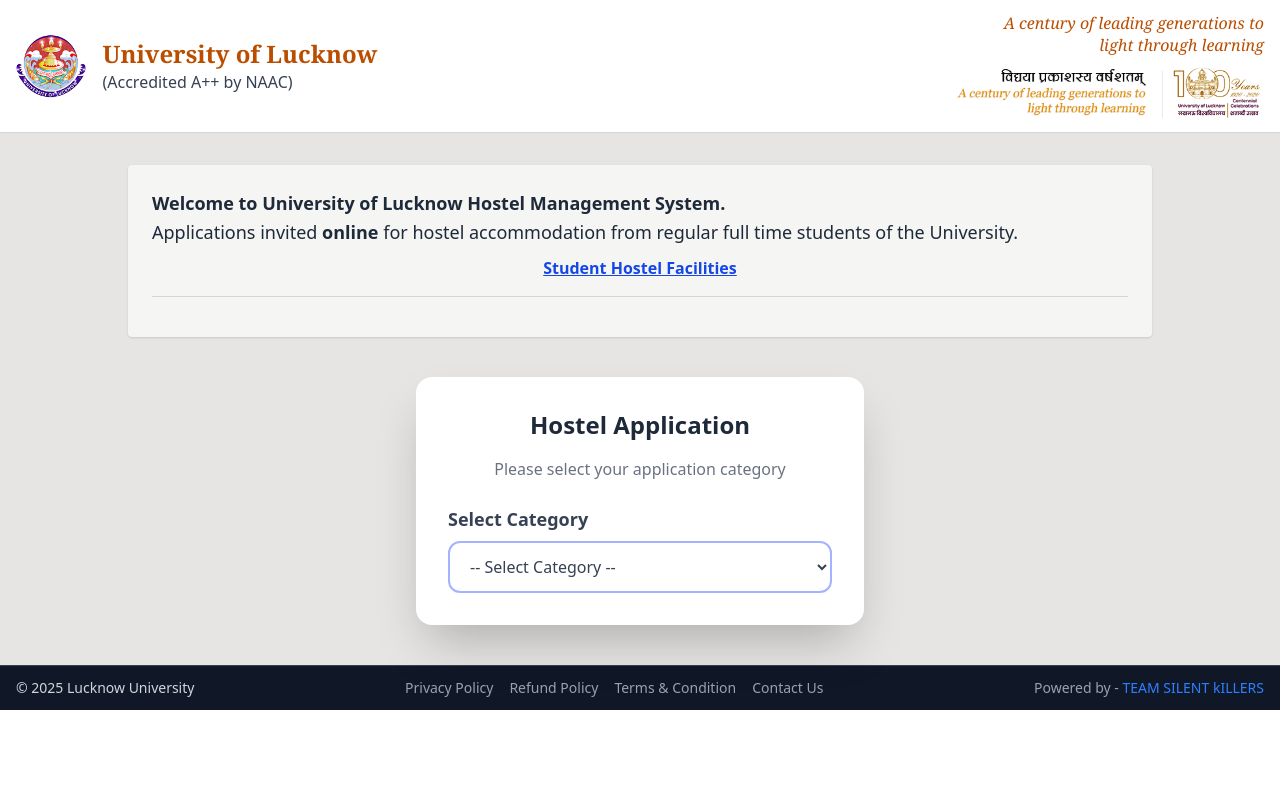
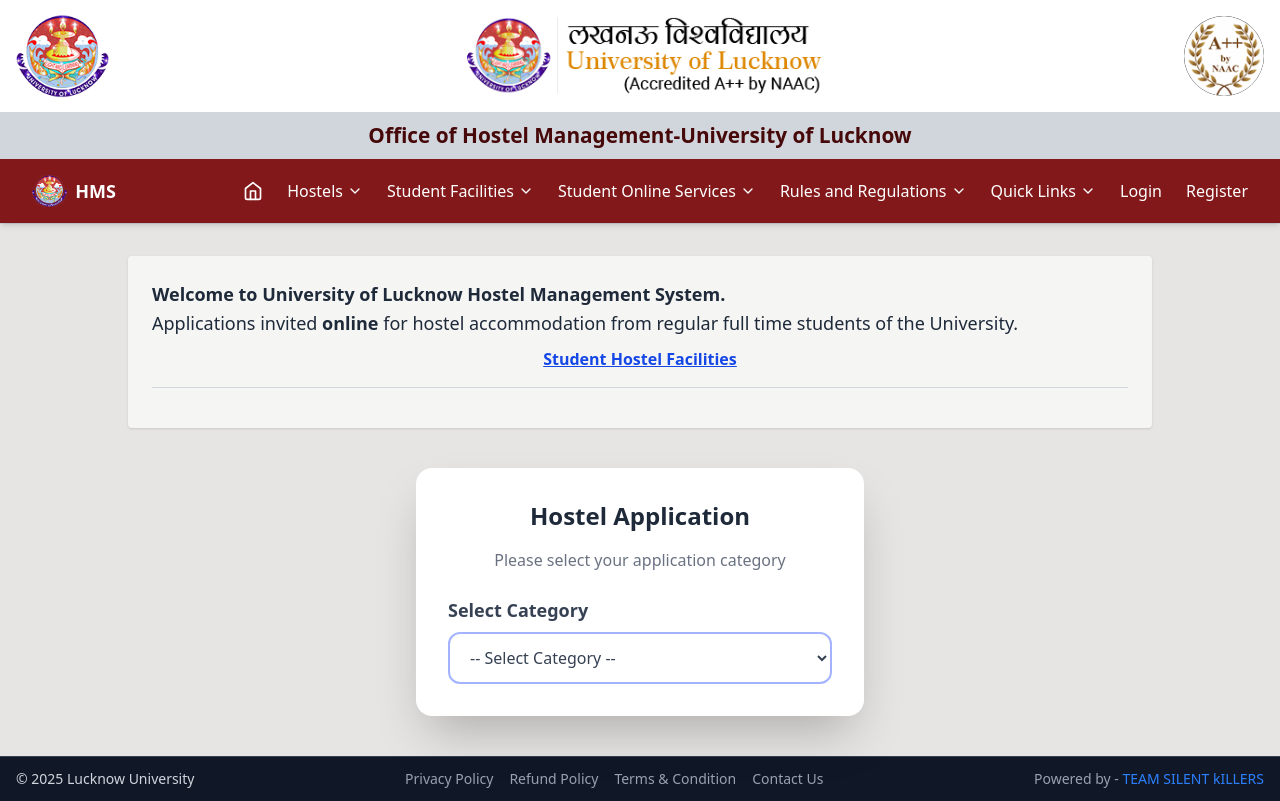
Before and after one commit to adityaranjan932/Project-HMS, a React (Vite) app in the folder frontend/: page /registration in a window 1280 px wide. Built offline with nearby package versions, Linux system fonts and the light colour scheme.

Commit message:
"result verfication fix but we have to change the semester manully"

```diff
--- a/frontend/src/pages/Registration/PersonalInformation.jsx
+++ b/frontend/src/pages/Registration/PersonalInformation.jsx
@@ -48,6 +48,7 @@
           ExamType: formData.examType,
           SubjectId: formData.subject,
           Rollno: formData.rollno,
+          Dob: formData.dateOfBirth,
           Dob1: formData.dateOfBirth,
         }
       );
@@ -220,14 +221,14 @@
             required
           >
             <option value="">Select Semester</option>
-            <option value="1">Semester 1</option>
-            <option value="2">Semester 2</option>
-            <option value="3">Semester 3</option>
-            <option value="4">Semester 4</option>
-            <option value="5">Semester 5</option>
-            <option value="6">Semester 6</option>
-            <option value="7">Semester 7</option>
-            <option value="8">Semester 8</option>
+            <option value="1">1</option>
+            <option value="2">2</option>
+            <option value="3">3</option>
+            <option value="4">4</option>
+            <option value="5">5</option>
+            <option value="6">6</option>
+            <option value="7">7</option>
+            <option value="8">8</option>
           </select>
         </div>
         <div className="col-span-2 sm:col-span-1">
--- a/frontend/src/pages/Registration/RegHeader.jsx
+++ b/frontend/src/pages/Registration/RegHeader.jsx
@@ -1,55 +1,28 @@
-import React from 'react';
-import universityLogo from '/universitylogo.png';
-import Vidya from '/Vidya.png';
+import React from "react";
+import Navbar from "../../components/Navbar/Navbar";
 
 const RegHeader = () => {
   return (
     <div className="min-h-fit bg-stone-200 flex flex-col">
       {/* Top Header Bar */}
       <header className="bg-white border-b border-gray-300">
-        <div className="container mx-auto flex flex-col md:flex-row items-center justify-between px-4 py-3">
-          {/* Left: Logo and University Name */}
-          <div className="flex items-center space-x-4">
-            <img
-              src={universityLogo}
-              alt="University Logo"
-              className="h-16 w-auto"
-            />
-            <div>
-              <h1 className="text-xl md:text-2xl font-serif text-amber-700 font-semibold">
-                University of Lucknow
-              </h1>
-              <p className="text-sm md:text-base text-gray-700 font-normal">
-                (Accredited A++ by NAAC)
-              </p>
-            </div>
-          </div>
-
-          {/* Right: Motto and Centennial */}
-          <div className="mt-2 md:mt-0 text-right max-w-xs md:max-w-md">
-            <p className="text-amber-700 italic font-serif text-sm md:text-base leading-snug">
-              A century of leading generations to
-            </p>
-            <p className="text-amber-700 italic font-serif text-sm md:text-base leading-snug">
-              light through learning
-            </p>
-            <div className="mt-2">
-              <img
-                src={Vidya}
-                alt="100 Years Centennial"
-                className="inline-block h-14 w-auto"
-              />
-            </div>
-          </div>
-        </div>
+        <Navbar />
       </header>
 
       {/* Main Content */}
       <main className="container mx-auto px-4 py-8 flex-grow">
         <section className="max-w-5xl mx-auto bg-stone-100 p-6 rounded shadow-sm">
           <p className="text-gray-800 text-base md:text-lg leading-relaxed">
-            <strong>Welcome to University of Lucknow Hostel Management System.</strong><br />
-            Applications invited <span className="font-semibold">online</span> for hostel accommodation from regular full time students of the University. </p>
+            <strong>
+              Welcome to University of Lucknow Hostel Management System.
+            </strong>
+            <br />
+            Applications invited <span className="font-semibold">
+              online
+            </span>{" "}
+            for hostel accommodation from regular full time students of the
+            University.{" "}
+          </p>
 
           <p className="mt-2 text-center text-blue-700 font-semibold underline cursor-pointer">
             Student Hostel Facilities
```
Also changed, not shown: 1 other file (tests, documents, lock files or other folders).
